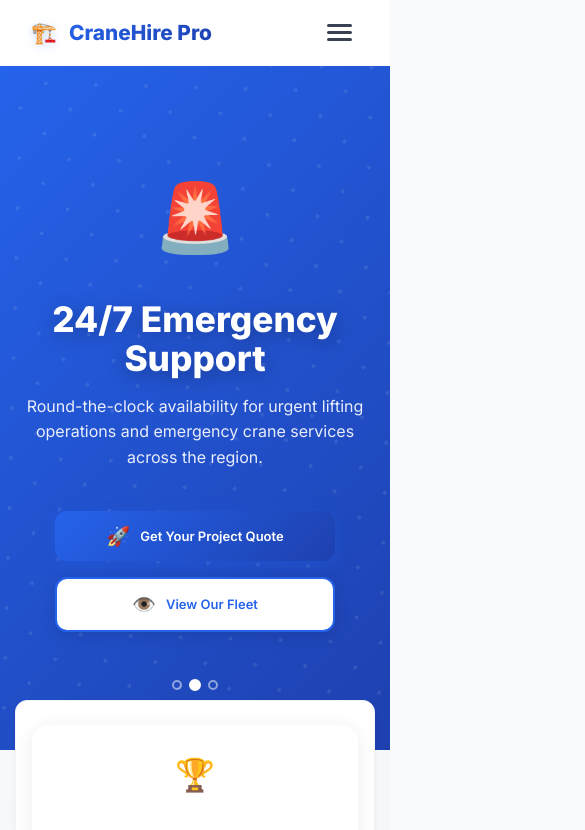
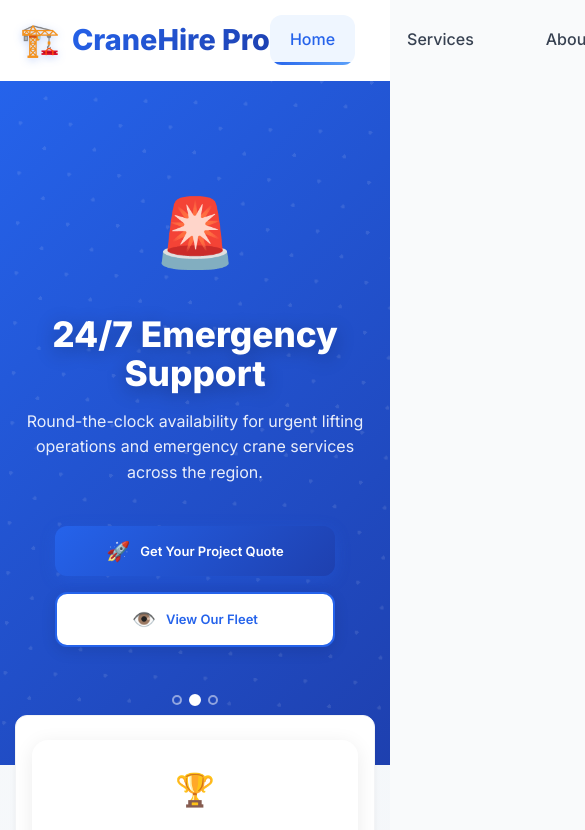
Before and after one commit to alispatel111/crane-hiring, a React (Create React App) app: page / in a window 390 px wide. Shown: the top 830 px of the page, 585 px wide, since content can reach past the window. Built offline with nearby package versions, Linux system fonts and the light colour scheme.

Commit message:
Update Navbar.css

```diff
--- a/src/components/Navbar/Navbar.css
+++ b/src/components/Navbar/Navbar.css
@@ -264,63 +264,3 @@
   padding: 16px 24px;
   font-size: 16px;
 }
-
-@media (max-width: 768px) {
-  .desktop-menu {
-    display: none;
-  }
-
-  .mobile-menu-btn {
-    display: block;
-  }
-
-  .navbar-cta {
-    display: none !important; /* Ensures it's fully hidden on mobile */
-  }
-
-  .navbar-content {
-    height: 70px;
-    padding: 0 1rem;
-  }
-
-  .navbar-container {
-    padding: 0 15px;
-  }
-
-  .brand-text {
-    font-size: 1.5rem;
-  }
-
-  .brand-icon {
-    font-size: 1.5rem;
-  }
-}
-
-
-@media (max-width: 480px) {
-  .navbar-content {
-    height: 65px;
-  }
-
-  .brand-text {
-    font-size: 1.3rem;
-  }
-
-  .brand-icon {
-    font-size: 1.3rem;
-  }
-
-  .mobile-menu-content {
-    padding: 1.5rem;
-  }
-
-  .mobile-nav-link {
-    padding: 14px 18px;
-    font-size: 16px;
-  }
-
-  .mobile-cta {
-    padding: 14px 20px;
-    font-size: 15px;
-  }
-}
```
